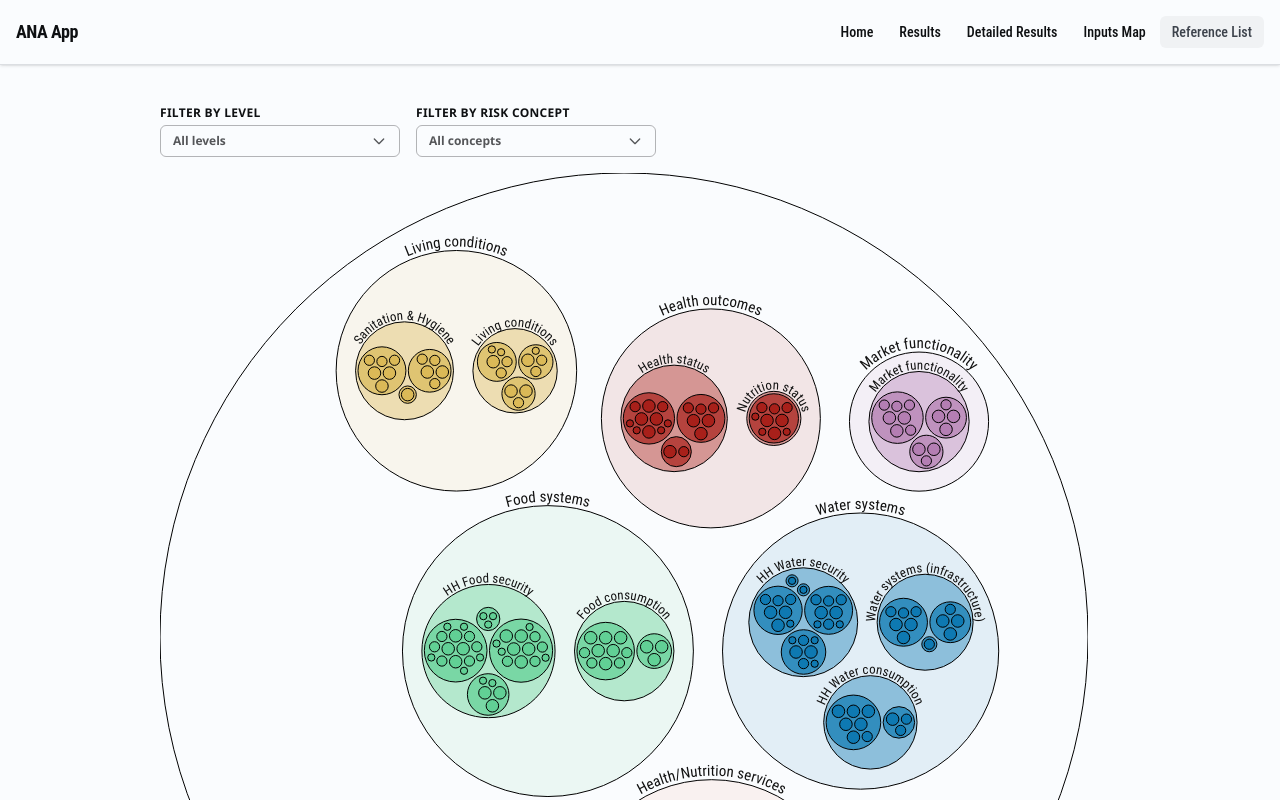
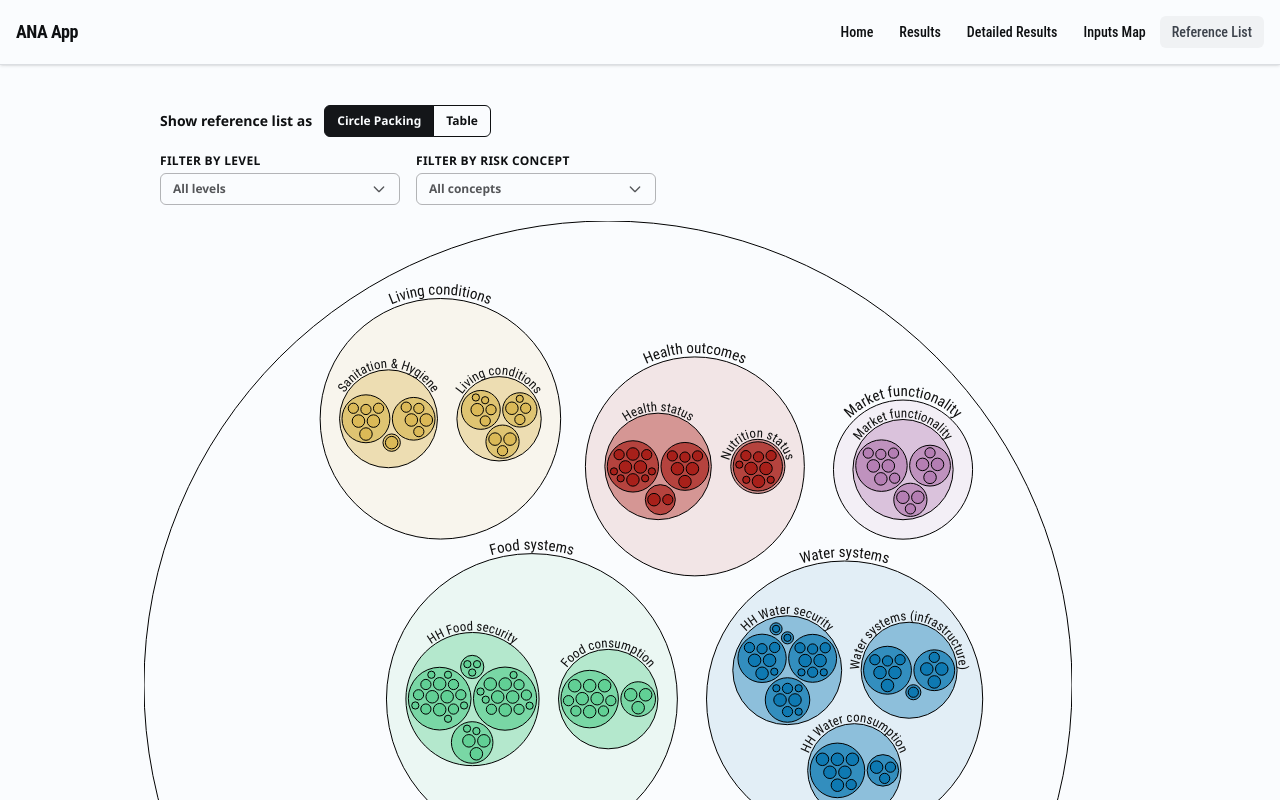
Before and after one commit to gnoblet/ANA_app_svelte, a SvelteKit app: page /circle-packing in a window 1280 px wide. Shown: the top 800 px of the page. Built offline with nearby package versions, Linux system fonts and the light colour scheme; a web font is replaced by a local one.

Commit message:
feat: Add button to handle showing reference list as table or circle packing

```diff
--- a/src/routes/circle-packing/+page.svelte
+++ b/src/routes/circle-packing/+page.svelte
@@ -2,12 +2,15 @@
 	import { onMount } from 'svelte';
 	import CirclePacking from '$lib/components/viz/CirclePacking.svelte';
 	import Select from '$lib/components/ui/Select.svelte';
+	import DataTable from '$lib/components/ui/DataTable.svelte';
 
 	let data = $state<any>(null);
 	let error = $state<string | null>(null);
 	let loading = $state(true);
 	let selectedLevels = $state<string[]>([]);
 	let selectedConcepts = $state<string[]>([]);
+
+	let showTableReferenceList = $state(false);
 
 	onMount(async () => {
 		try {
@@ -69,6 +72,36 @@
 	<p>Loading circle-packing data…</p>
 {:else}
 	<div class="flex flex-col gap-4 p-4">
+		<!-- Available-only toggle -->
+		<div class="flex items-center gap-3">
+			<span class="text-sm font-semibold">Show reference list as</span>
+			<div class="join">
+				<label
+					class="join-item btn btn-sm {!showTableReferenceList ? 'btn-neutral' : 'btn-outline'}"
+				>
+					<input
+						type="radio"
+						name="availability"
+						class="sr-only"
+						checked={!showTableReferenceList}
+						onchange={() => (showTableReferenceList = false)}
+					/>
+					Circle Packing
+				</label>
+				<label
+					class="join-item btn btn-sm {showTableReferenceList ? 'btn-neutral' : 'btn-outline'}"
+				>
+					<input
+						type="radio"
+						name="availability"
+						class="sr-only"
+						checked={showTableReferenceList}
+						onchange={() => (showTableReferenceList = true)}
+					/>
+					Table
+				</label>
+			</div>
+		</div>
 		<div class="flex flex-wrap gap-4">
 			<div class="min-w-60">
 				<Select
@@ -89,11 +122,16 @@
 				/>
 			</div>
 		</div>
+	</div>
 
+	{#if !showTableReferenceList}
 		<CirclePacking
 			data={filteredData}
 			nodePadding={4}
 			paddingByDepth={{ 0: 60, 1: 40, 2: 5, 3: 5 }}
 		/>
-	</div>
+	{:else}
+		<p>This will be a table</p>
+		<DataTable></DataTable>
+	{/if}
 {/if}
```
